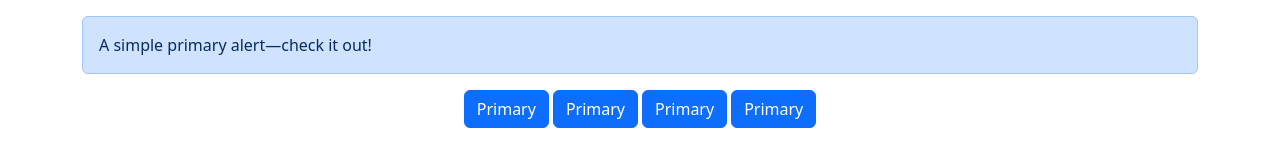
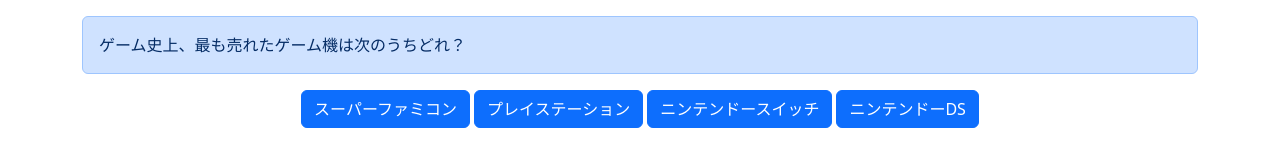
Before and after one commit to Toshi06010601/SimpleQuizApp, a plain HTML site: page index.html in a window 1280 px wide. Drawn offline with nearby package versions, Linux system fonts and the light colour scheme.

Commit message:
Completed building 3 questions

```diff
--- /dev/null
+++ b/app.js
@@ -0,0 +1,61 @@
+const question = [
+    "ゲーム史上、最も売れたゲーム機は次のうちどれ？",
+    "現在の日本の総理大臣は次の内どれ？",
+    "世界で一番高い山は次の内どれ？"
+];
+const answers = [[
+    "スーパーファミコン",
+    "プレイステーション",
+    "ニンテンドースイッチ",
+    "ニンテンドーDS"
+],
+[
+    "スーパーファミコン",
+    "岸田総理",
+    "ニンテンドースイッチ",
+    "ニンテンドーDS"
+],
+[
+    "スーパーファミコン",
+    "エベレスト",
+    "ニンテンドースイッチ",
+    "ニンテンドーDS"
+]
+];
+const correctAnswer = [
+    "ニンテンドースイッチ",
+    "岸田総理",
+    "エベレスト"
+];
+
+const $question = document.getElementById("question");
+const $answerButtons = document.getElementsByClassName("answer")
+
+const WaitTillAnswer = (qindex) => {
+    return new Promise((resolve) => {
+        $question.textContent = question[qindex];
+
+        for (let index = 0; index < answers[qindex].length; index++) {
+            //Assign answers to each button
+            $answerButtons[index].textContent = answers[qindex][index];
+
+            //Respond to the selected answer
+            $answerButtons[index].addEventListener("click", (e) => {
+                if (e.currentTarget.textContent === correctAnswer[qindex]) {
+                    alert("Correct!");
+                    resolve();
+                } else {
+                    alert("Wrong!");
+                    resolve();
+                }
+            });
+        }
+
+    })
+}
+
+(async () => {
+    for(qindex = 0; qindex < question.length; qindex++){
+        await WaitTillAnswer(qindex);
+    }
+})();
--- a/index.html
+++ b/index.html
@@ -14,18 +14,20 @@
 
     <div class="container">
 
-        <div class="mt-3 alert alert-primary" role="alert">
+        <div class="mt-3 alert alert-primary" id="question" role="alert">
             A simple primary alert—check it out!
         </div>
 
         <div class="d-flex justify-content-center">
-            <button type="button" class="btn btn-primary">Primary</button>
-            <button type="button" class="ms-1 btn btn-primary">Primary</button>
-            <button type="button" class="ms-1 btn btn-primary">Primary</button>
-            <button type="button" class="ms-1 btn btn-primary">Primary</button>
+            <button type="button" class="btn btn-primary answer">Primary</button>
+            <button type="button" class="ms-1 btn btn-primary answer">Primary</button>
+            <button type="button" class="ms-1 btn btn-primary answer">Primary</button>
+            <button type="button" class="ms-1 btn btn-primary answer">Primary</button>
         </div>
 
     </div>
 
+    <script src="./app.js"></script>
+
 </body>
 </html>
```
